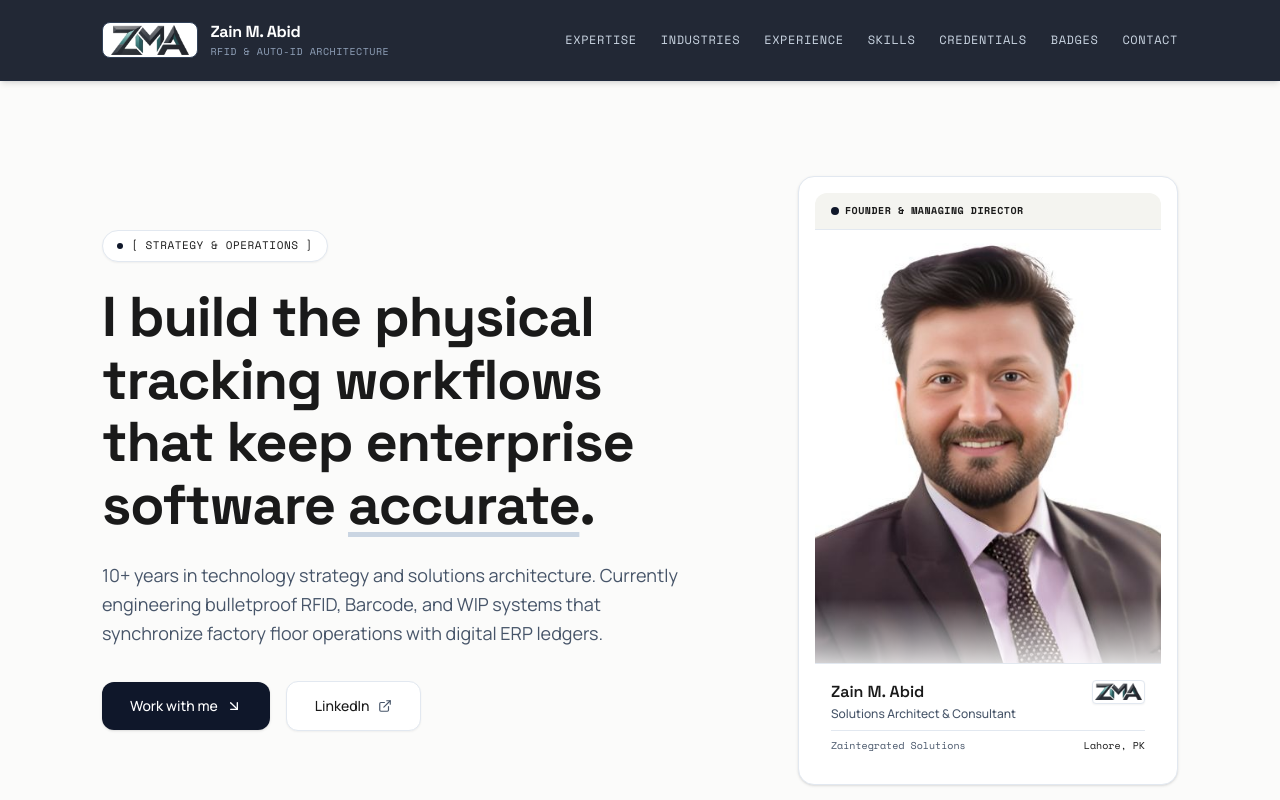
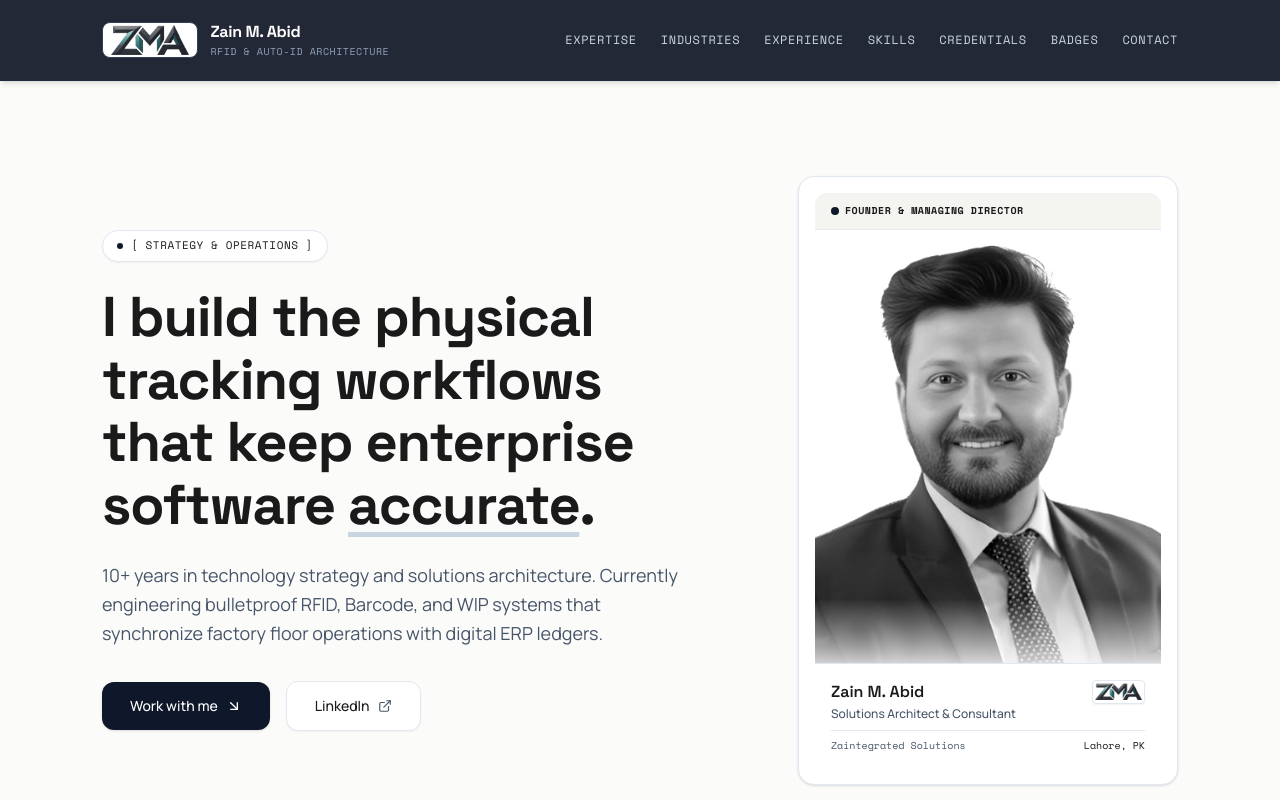
Before and after one commit to zainmabid/myportfolio, a React (Vite) app: page / in a window 1280 px wide. Shown: the top 800 px of the page. Built offline with nearby package versions, Linux system fonts and the light colour scheme.

Commit message:
style(hero): apply black and white filter to portrait with smooth transition to color on hover

```diff
--- a/src/components/Hero.tsx
+++ b/src/components/Hero.tsx
@@ -106,7 +106,7 @@ export const Hero: React.FC = () => {
               className="relative max-w-[340px] sm:max-w-[380px] w-full"
             >
               {/* Pure White Card with 1px border #E2E8F0 and subtle depth shadow */}
-              <div className="relative rounded-2xl overflow-hidden border border-[#E2E8F0] bg-white shadow-sm hover:shadow-md p-3 sm:p-4 transition-all duration-300">
+              <div className="group relative rounded-2xl overflow-hidden border border-[#E2E8F0] bg-white shadow-sm hover:shadow-md p-3 sm:p-4 transition-all duration-300">
                 {/* Minimalist Top Edge Strip */}
                 <div className="px-4 py-2.5 rounded-t-xl border-b border-[#E2E8F0] bg-[#F4F4F0] flex items-center font-mono text-[10px] uppercase tracking-wider text-[#475569]">
                   <span className="flex items-center gap-1.5 text-[#1A1A1A] font-semibold">
@@ -115,16 +115,16 @@ export const Hero: React.FC = () => {
                   </span>
                 </div>
 
-                {/* High-contrast, Professional Portrait */}
+                {/* High-contrast, Professional Portrait (Black & White by default, Full Color on hover) */}
                 <div className="relative aspect-[4/5] overflow-hidden bg-slate-100">
                   <img
                     src={person.avatar || '/zain-portrait.jpg'}
                     alt={person.name}
-                    className="w-full h-full object-cover object-top transition-transform duration-700 hover:scale-102"
+                    className="w-full h-full object-cover object-top filter grayscale contrast-105 group-hover:grayscale-0 group-hover:contrast-100 transition-all duration-700 ease-out group-hover:scale-102"
                     loading="eager"
                   />
                   {/* Soft subtle bottom gradient to blend into card surface */}
-                  <div className="absolute inset-x-0 bottom-0 h-16 bg-gradient-to-t from-white to-transparent opacity-80" />
+                  <div className="absolute inset-x-0 bottom-0 h-16 bg-gradient-to-t from-white to-transparent opacity-80 pointer-events-none" />
                 </div>
 
                 {/* Clean Editorial Caption */}
```
